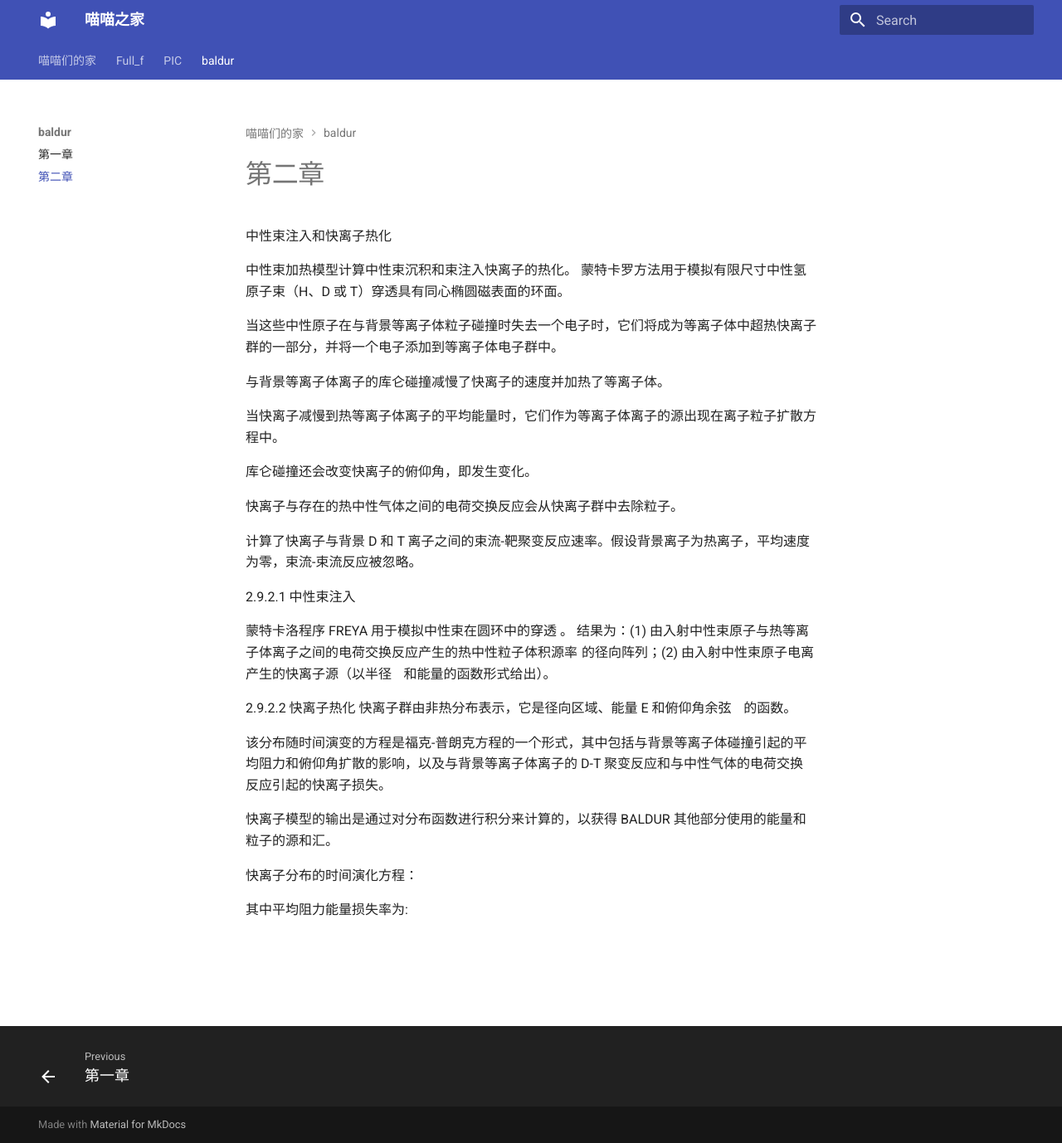
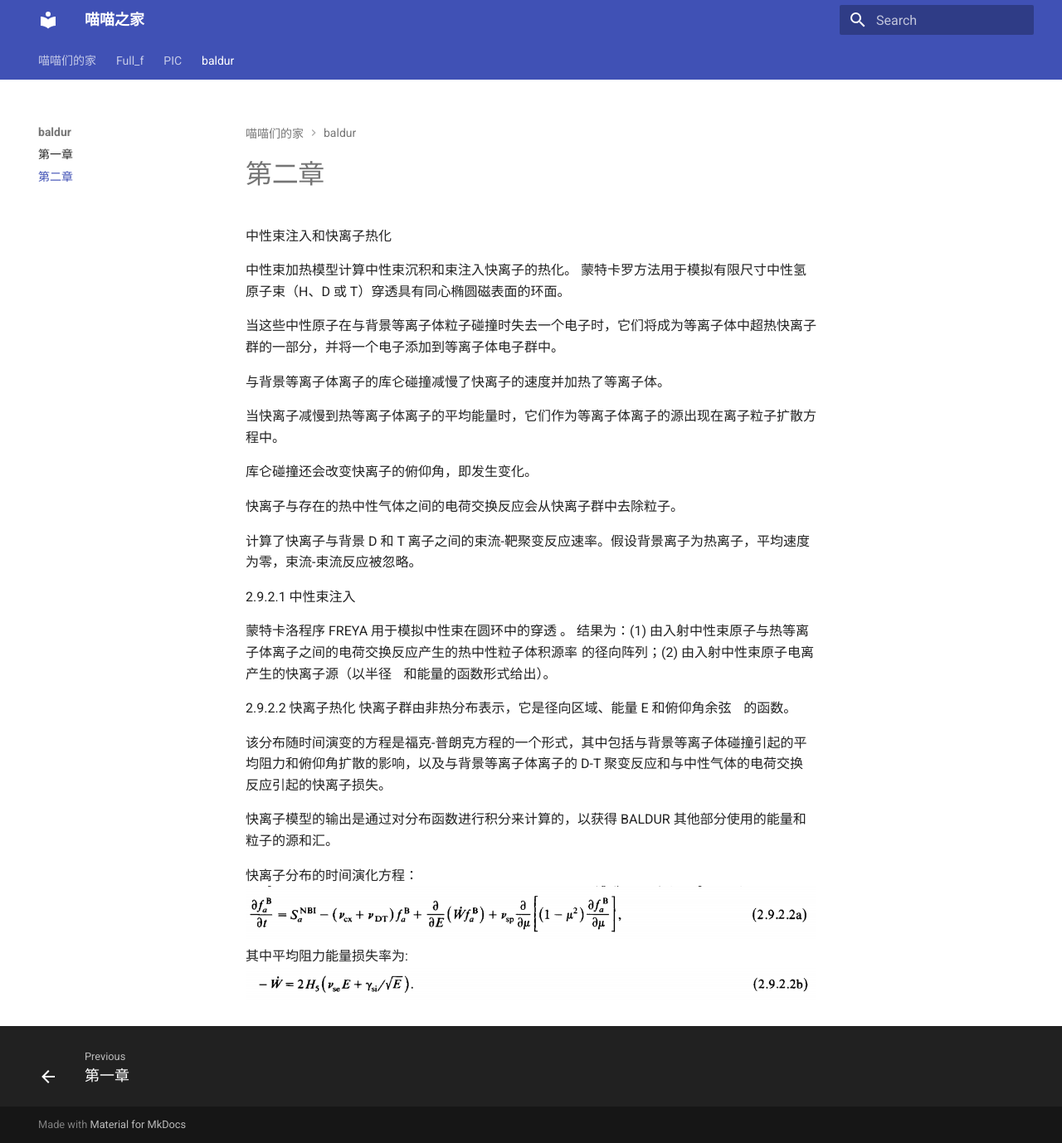
Before and after one commit to zeroifox/zeroifox, an MkDocs documentation site: the page built from docs/baldur/第二章.md, in a window 1280 px wide and 1378 px high. Shown: the whole window at 83% size. Built offline with MkDocs 1.6.1 and Material for MkDocs 9.7.7, drawn with Linux system fonts in a browser that asks for light colours; formulas are drawn with MathJax 3.

Commit message:
docs/baldur/第二章.md updated from https://stackedit.cn/

```diff
--- a/docs/baldur/第二章.md
+++ b/docs/baldur/第二章.md
@@ -29,9 +29,9 @@
 快离子模型的输出是通过对分布函数进行积分来计算的，以获得 BALDUR 其他部分使用的能量和粒子的源和汇。
 
 快离子分布的时间演化方程：
-
+![](https://raw.githubusercontent.com/zeroifox/zeroifox/main/img/1.png)
 其中平均阻力能量损失率为:
-
+![](https://raw.githubusercontent.com/zeroifox/zeroifox/main/img/20241025190145.png)
 <!--stackedit_data:
-eyJoaXN0b3J5IjpbODg0NjkxNzE1LC0xOTEyOTUwNjJdfQ==
+eyJoaXN0b3J5IjpbLTE5MTI5NTA2MiwtMTkxMjk1MDYyXX0=
 -->
```
